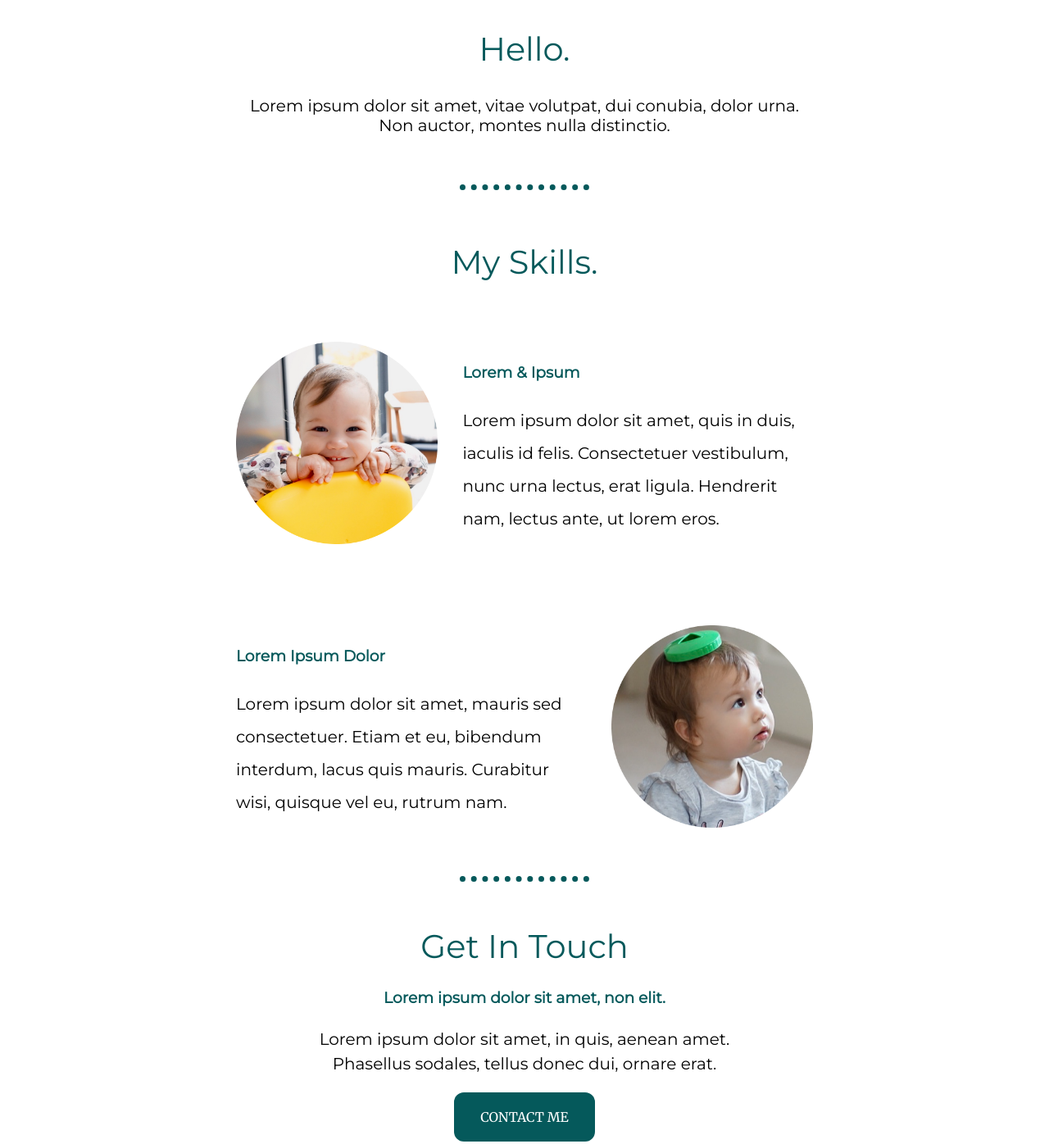
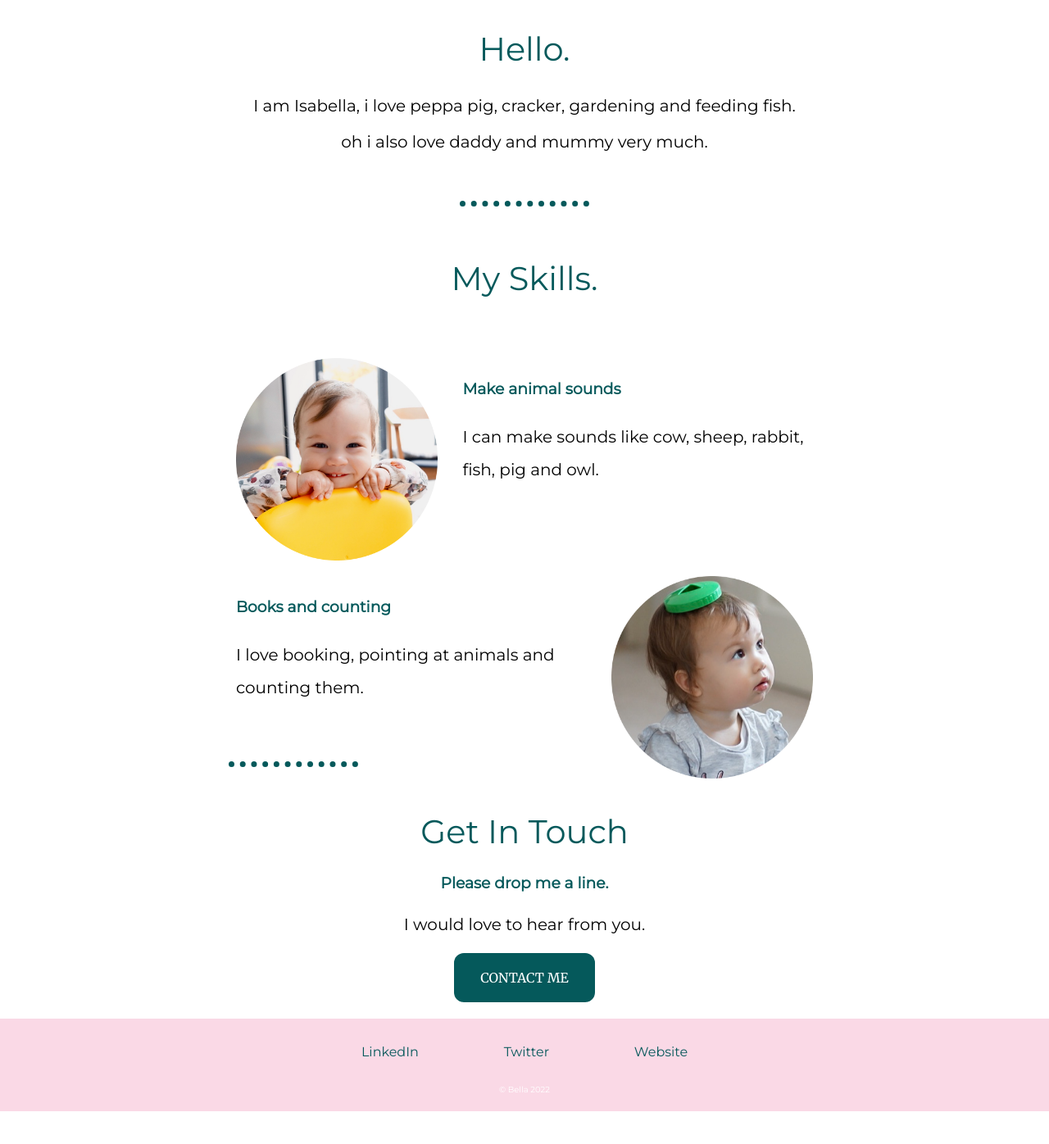
Before and after one commit to ppyy2016/Bellas-site-css, a plain HTML site: page index.html in a window 1280 px wide. Shown: the part 1065-2461 px from the top of the page at 82% size. After the commit the page ends 2421 px from the top, so only its background shows below. Drawn offline with Linux system fonts and the light colour scheme.

Commit message:
final css

```diff
--- a/index.html
+++ b/index.html
@@ -28,40 +28,31 @@
         <img class="img-profile" src="images/profile.jpg" alt="profile" />
         <h2>Hello.</h2>
         <p>
-          Lorem ipsum dolor sit amet, vitae volutpat, dui conubia, dolor urna.
-          Non auctor, montes nulla distinctio.
+          I am Isabella, i love peppa pig, cracker, gardening and feeding fish.
         </p>
+        <p>oh i also love daddy and mummy very much.</p>
       </div>
       <hr />
       <div class="skills">
         <h2>My Skills.</h2>
         <div class="skill-row">
           <img class="img-left" src="images/bao1.png" alt="bao1" />
-          <h3>Lorem & Ipsum</h3>
+          <h3>Make animal sounds</h3>
           <p>
-            Lorem ipsum dolor sit amet, quis in duis, iaculis id felis.
-            Consectetuer vestibulum, nunc urna lectus, erat ligula. Hendrerit
-            nam, lectus ante, ut lorem eros.
+            I can make sounds like cow, sheep, rabbit, fish, pig and owl.<br />
           </p>
         </div>
         <div class="skill-row">
           <img class="img-right" src="images/bao2.png" alt="bao2" />
-          <h3>Lorem Ipsum Dolor</h3>
-          <p>
-            Lorem ipsum dolor sit amet, mauris sed consectetuer. Etiam et eu,
-            bibendum interdum, lacus quis mauris. Curabitur wisi, quisque vel
-            eu, rutrum nam.
-          </p>
+          <h3>Books and counting</h3>
+          <p>I love booking, pointing at animals and counting them.</p>
         </div>
       </div>
       <hr />
       <div class="contact-me">
         <h2>Get In Touch</h2>
-        <h3>Lorem ipsum dolor sit amet, non elit.</h3>
-        <p>
-          Lorem ipsum dolor sit amet, in quis, aenean amet. Phasellus sodales,
-          tellus donec dui, ornare erat.
-        </p>
+        <h3>Please drop me a line.</h3>
+        <p>I would love to hear from you.</p>
         <a class="btn" href="mailto:name@email.com">CONTACT ME</a>
       </div>
     </div>
```
